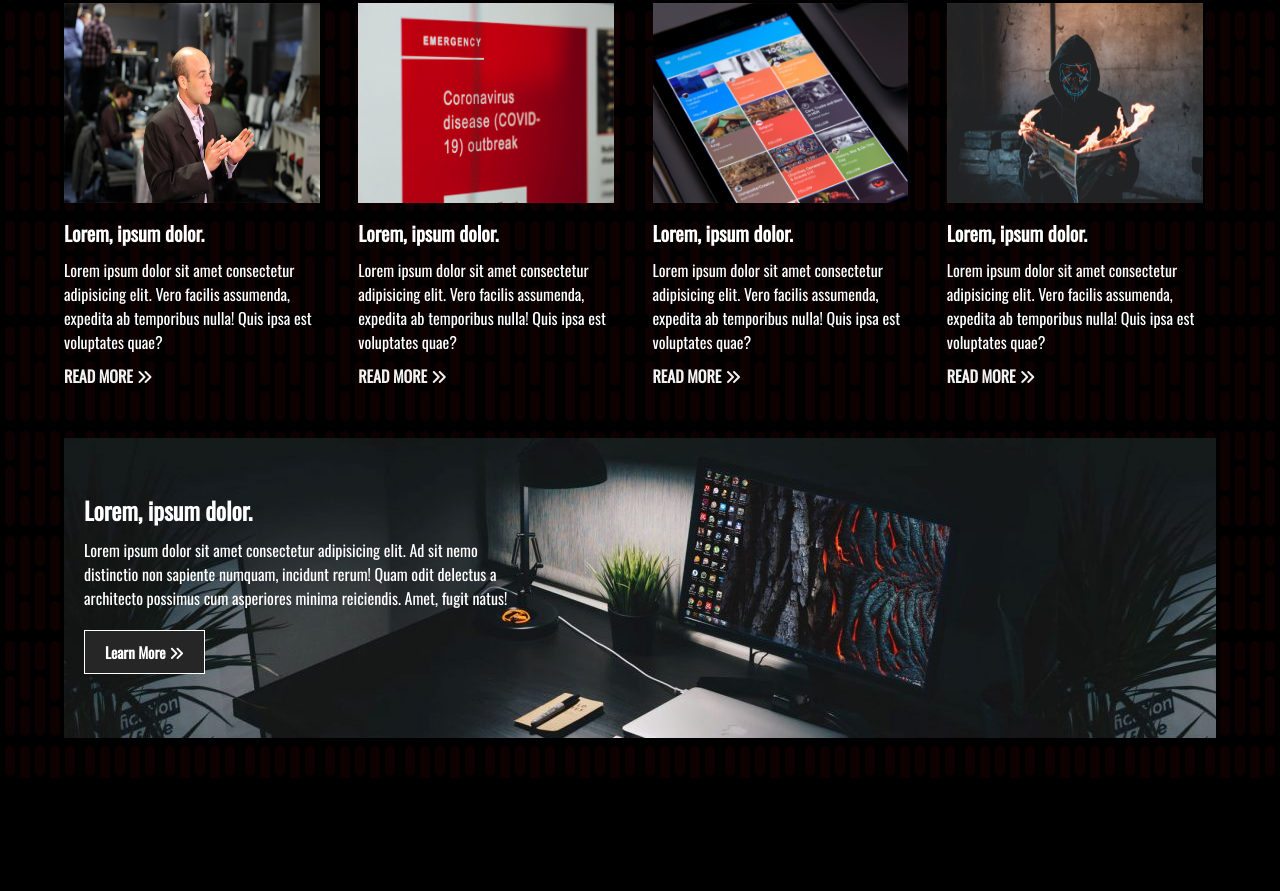
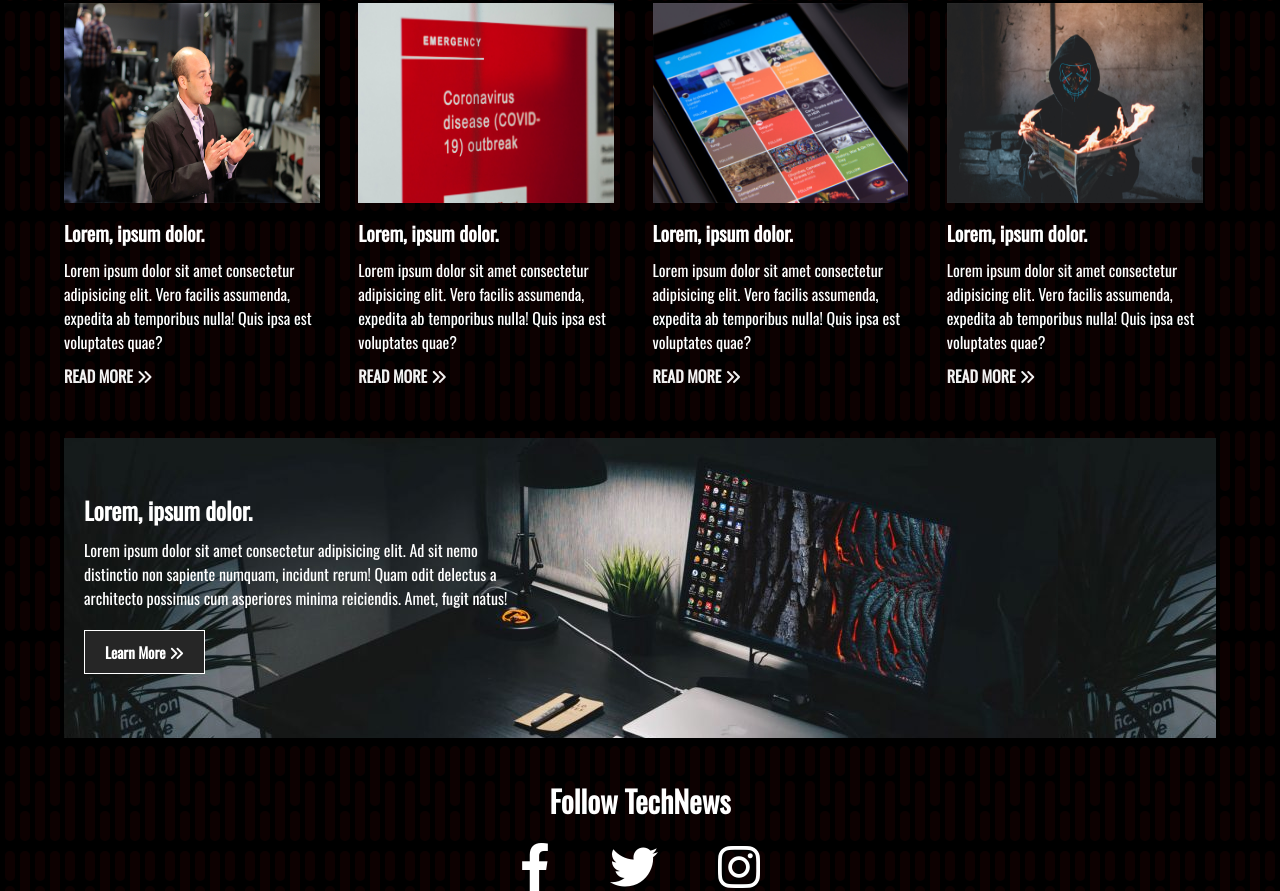
Before and after one commit to ADahjer/html-css-trainig, a plain HTML site: page index.html in a window 1280 px wide. Shown: the part 1674-2565 px from the top of the page. Before the commit the page ends 2452 px from the top, so only its background shows below. Drawn offline with nearby package versions, Linux system fonts and the light colour scheme.

Commit message:
added social section

```diff
--- a/index.html
+++ b/index.html
@@ -124,6 +124,16 @@
             <p>Lorem ipsum dolor sit amet consectetur adipisicing elit. Ad sit nemo distinctio non sapiente numquam, incidunt rerum! Quam odit delectus a architecto possimus cum asperiores minima reiciendis. Amet, fugit natus!</p>
             <a href="#" class="btn">Learn More <i class="fas fa-angle-double-right"></i></a>
         </div>
+
+        <!-- Social -->
+        <div class="social">
+            <h3>Follow TechNews</h3>
+            <div class="links">
+                <a href="#"><i class="fab fa-facebook-f"></i></a>
+                <a href="#"><i class="fab fa-twitter"></i></a>
+                <a href="#"><i class="fab fa-instagram"></i></a>
+            </div>
+        </div>
     </div>
 
 </body>
--- a/styles.css
+++ b/styles.css
@@ -163,3 +163,24 @@ hr {
 .banner p {
     width: 40%;
 }
+
+/* Social */
+.social h3 {
+    font-size: 30px;
+    text-align: center;
+    margin-bottom: 20px;
+}
+
+.links {
+    display: flex;
+    justify-content: center;
+    align-items: center;
+}
+
+.links a {
+    margin: 0 30px;
+}
+
+.links a i {
+    font-size: 3rem;
+}
```
